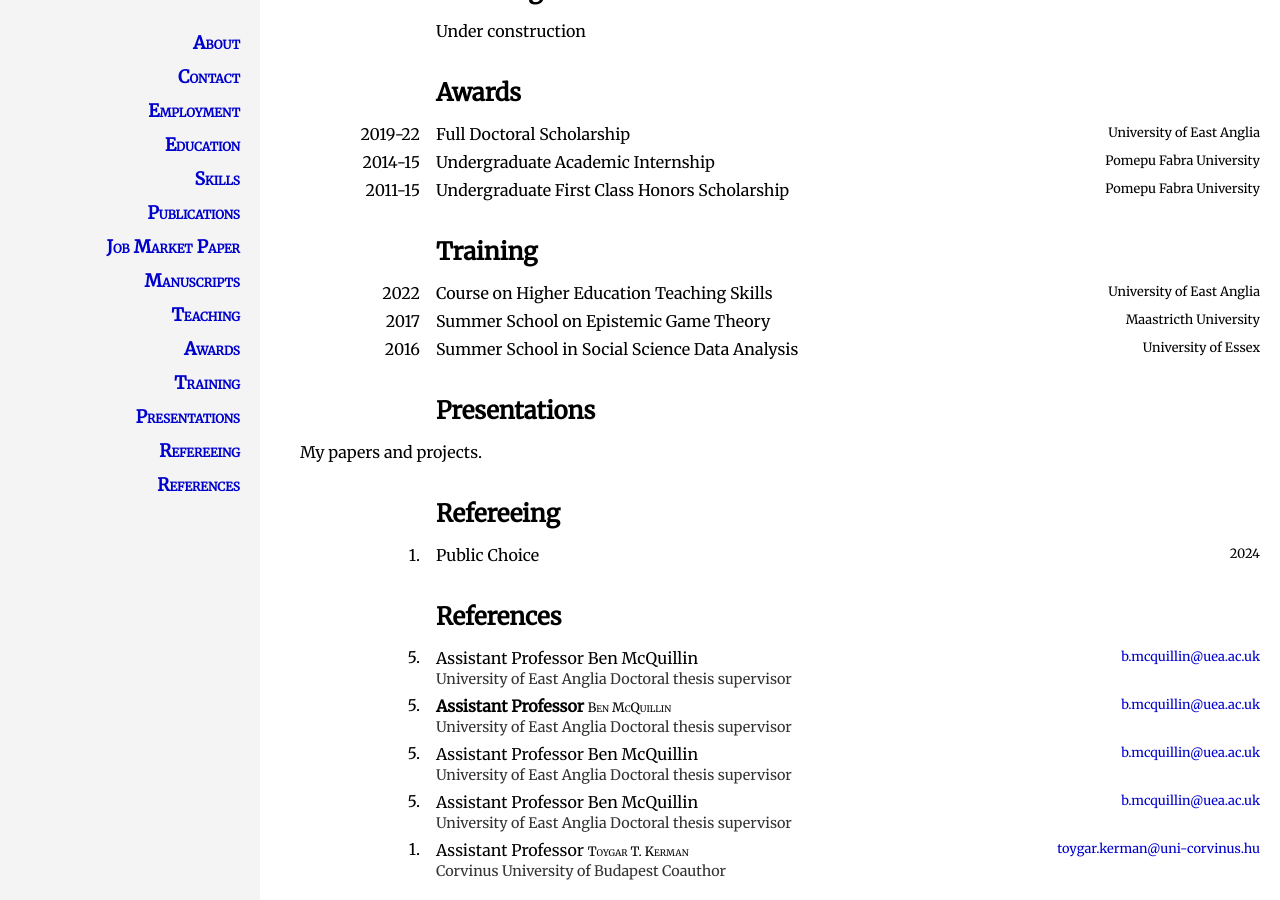
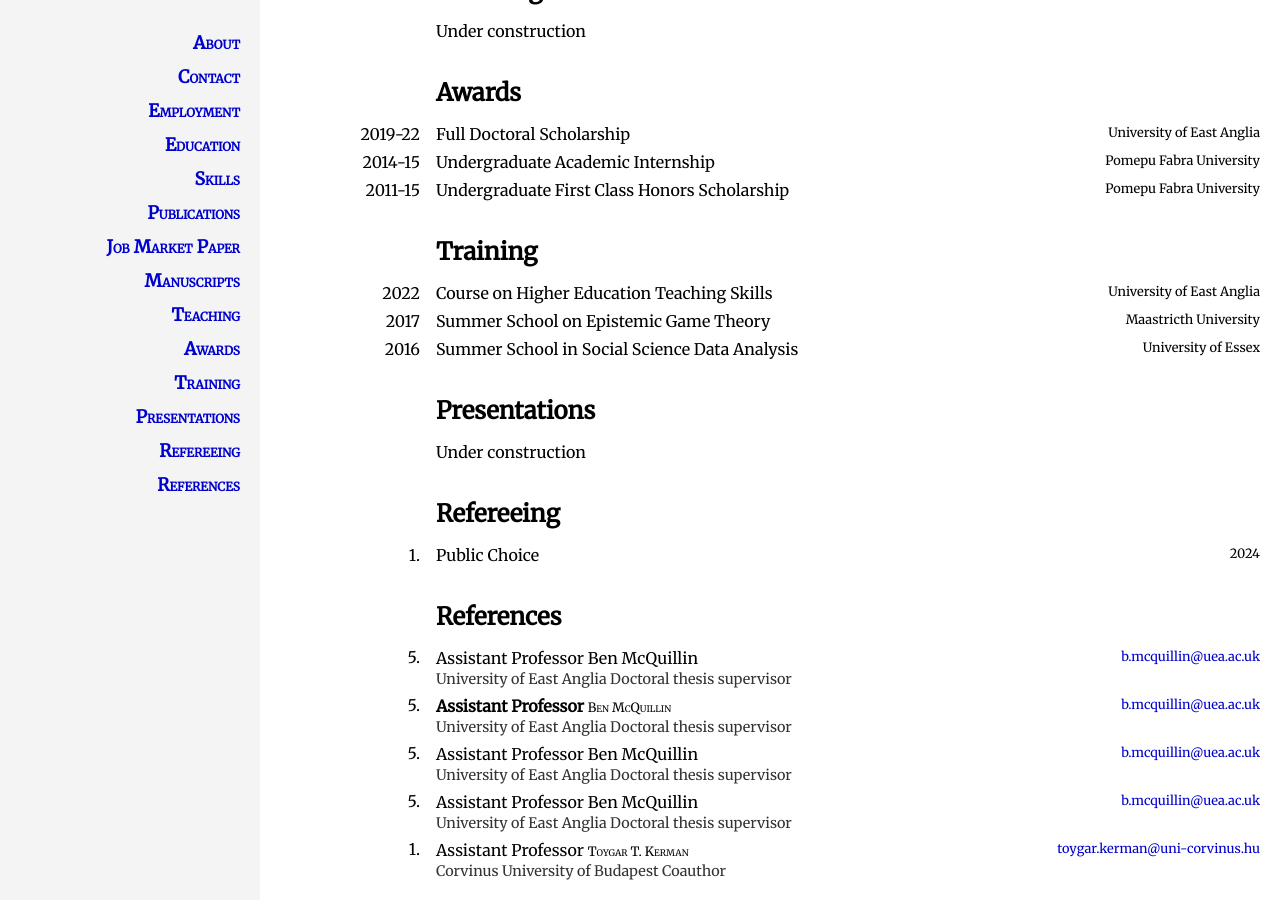
Before and after one commit to HectorHermidaRivera/hectorhermidarivera.github.io, a Jekyll site: the page built from index.md, in a window 1280 px wide and 900 px high, scrolled down 1539 px. Built offline with Jekyll 4.4.1, drawn with Linux system fonts in a browser that asks for light colours.

Commit message:
Update index.md

```diff
--- a/index.md
+++ b/index.md
@@ -184,7 +184,11 @@ title: Home
 
 ## Presentations
 <a id="presentations"></a>
-My papers and projects.
+
+<div class="two-column">
+    <div class="label"></div>
+    <div class="value">Under construction</div>
+</div>
 
 ## Refereeing
 <a id="refereeing"></a>
```
